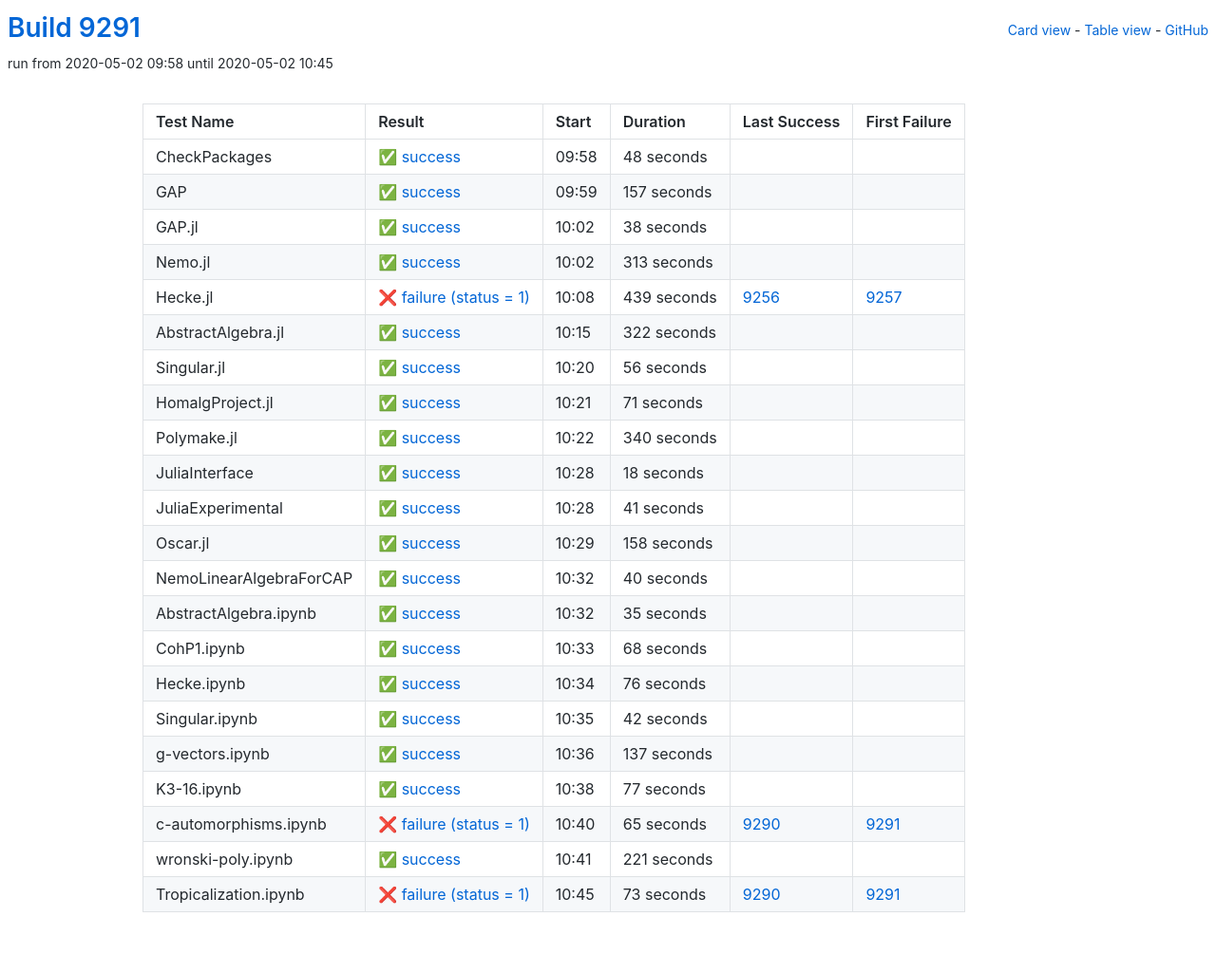
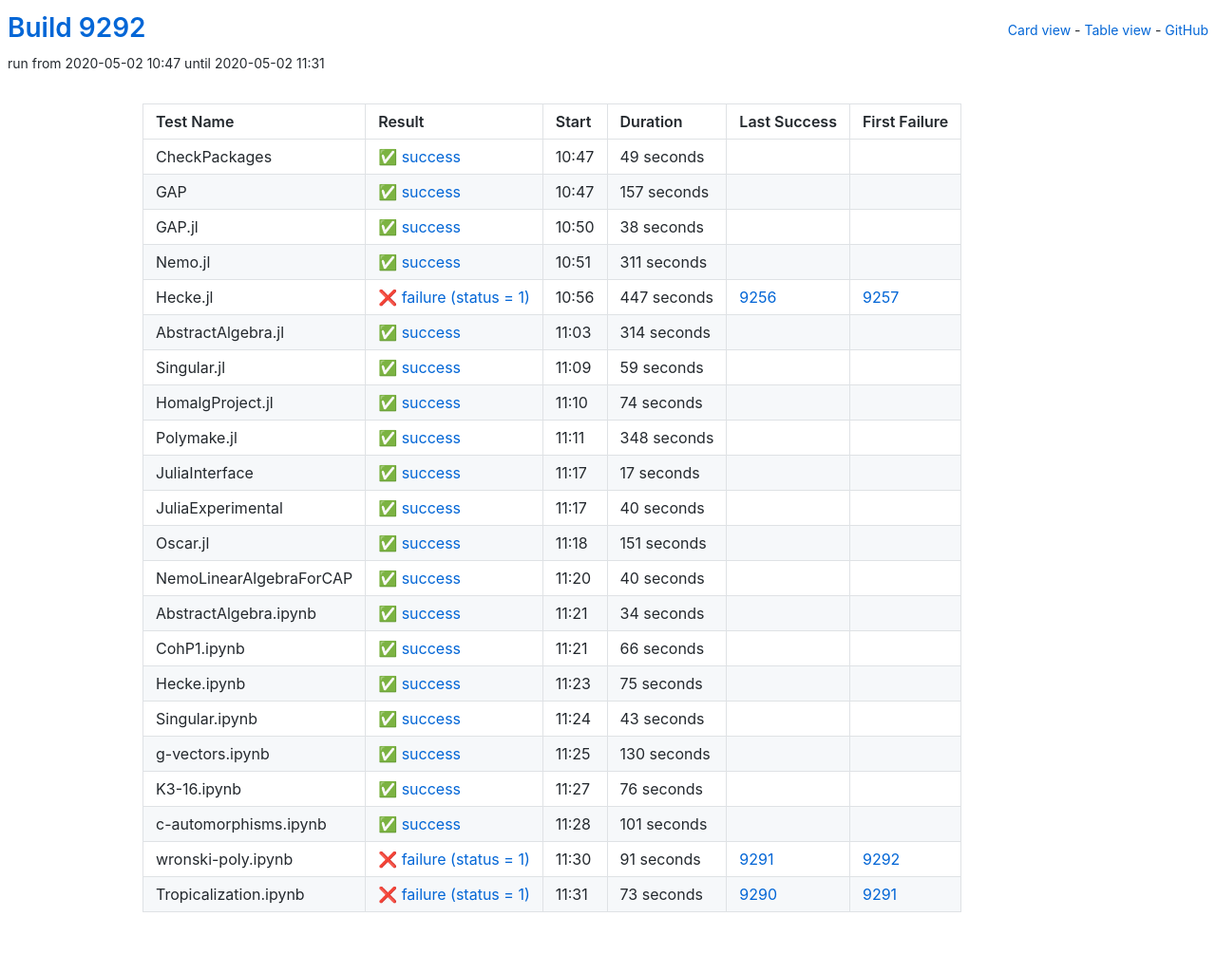
Before and after one commit to oscar-system/oscar-ci-status, a Jekyll site: the page built from table.html, in a window 1280 px wide. Shown: the whole page at 95% size. Built offline with Jekyll 4.4.1, drawn with Linux system fonts in a browser that asks for light colours.

Commit message:
Build 9292

```diff
--- a/_data/ci.yml
+++ b/_data/ci.yml
@@ -1,16 +1,16 @@
-build: 9291
-build_url: https://oscarci.mathematik.uni-kl.de/job/oscar/9291/
+build: 9292
+build_url: https://oscarci.mathematik.uni-kl.de/job/oscar/9292/
 job: oscar
 tests:
-- duration: 48
+- duration: 49
   exitcode: 0
   first_failure: false
   first_failure_url: null
   last_success: false
   last_success_url: null
-  log: https://oscarci.mathematik.uni-kl.de/job/oscar/9291/artifact/logs/build-9291/CheckPackages.log
+  log: https://oscarci.mathematik.uni-kl.de/job/oscar/9292/artifact/logs/build-9292/CheckPackages.log
   name: CheckPackages
-  start: 2020-05-02 09:58
+  start: 2020-05-02 10:47
   status: success
   success: true
 - duration: 157
@@ -19,9 +19,9 @@ tests:
   first_failure_url: null
   last_success: false
   last_success_url: null
-  log: https://oscarci.mathematik.uni-kl.de/job/oscar/9291/artifact/logs/build-9291/GAP.log
+  log: https://oscarci.mathematik.uni-kl.de/job/oscar/9292/artifact/logs/build-9292/GAP.log
   name: GAP
-  start: 2020-05-02 09:59
+  start: 2020-05-02 10:47
   status: success
   success: true
 - duration: 38
@@ -30,108 +30,86 @@ tests:
   first_failure_url: null
   last_success: false
   last_success_url: null
-  log: https://oscarci.mathematik.uni-kl.de/job/oscar/9291/artifact/logs/build-9291/GAP.jl.log
+  log: https://oscarci.mathematik.uni-kl.de/job/oscar/9292/artifact/logs/build-9292/GAP.jl.log
   name: GAP.jl
-  start: 2020-05-02 10:02
+  start: 2020-05-02 10:50
   status: success
   success: true
-- duration: 313
+- duration: 311
   exitcode: 0
   first_failure: false
   first_failure_url: null
   last_success: false
   last_success_url: null
-  log: https://oscarci.mathematik.uni-kl.de/job/oscar/9291/artifact/logs/build-9291/Nemo.jl.log
+  log: https://oscarci.mathematik.uni-kl.de/job/oscar/9292/artifact/logs/build-9292/Nemo.jl.log
   name: Nemo.jl
-  start: 2020-05-02 10:02
+  start: 2020-05-02 10:51
   status: success
   success: true
-- duration: 439
+- duration: 447
   exitcode: 1
   first_failure: 9257
   first_failure_url: https://oscarci.mathematik.uni-kl.de/job/oscar/9257/
   last_success: 9256
   last_success_url: https://oscarci.mathematik.uni-kl.de/job/oscar/9256/
-  log: https://oscarci.mathematik.uni-kl.de/job/oscar/9291/artifact/logs/build-9291/Hecke.jl.log
+  log: https://oscarci.mathematik.uni-kl.de/job/oscar/9292/artifact/logs/build-9292/Hecke.jl.log
   name: Hecke.jl
-  start: 2020-05-02 10:08
+  start: 2020-05-02 10:56
   status: failure
   success: false
-- duration: 322
+- duration: 314
   exitcode: 0
   first_failure: false
   first_failure_url: null
   last_success: false
   last_success_url: null
-  log: https://oscarci.mathematik.uni-kl.de/job/oscar/9291/artifact/logs/build-9291/AbstractAlgebra.jl.log
+  log: https://oscarci.mathematik.uni-kl.de/job/oscar/9292/artifact/logs/build-9292/AbstractAlgebra.jl.log
   name: AbstractAlgebra.jl
-  start: 2020-05-02 10:15
+  start: 2020-05-02 11:03
   status: success
   success: true
-- duration: 56
+- duration: 59
   exitcode: 0
   first_failure: false
   first_failure_url: null
   last_success: false
   last_success_url: null
-  log: https://oscarci.mathematik.uni-kl.de/job/oscar/9291/artifact/logs/build-9291/Singular.jl.log
+  log: https://oscarci.mathematik.uni-kl.de/job/oscar/9292/artifact/logs/build-9292/Singular.jl.log
   name: Singular.jl
-  start: 2020-05-02 10:20
+  start: 2020-05-02 11:09
   status: success
   success: true
-- duration: 71
+- duration: 74
   exitcode: 0
   first_failure: false
   first_failure_url: null
   last_success: false
   last_success_url: null
-  log: https://oscarci.mathematik.uni-kl.de/job/oscar/9291/artifact/logs/build-9291/HomalgProject.jl.log
+  log: https://oscarci.mathematik.uni-kl.de/job/oscar/9292/artifact/logs/build-9292/HomalgProject.jl.log
   name: HomalgProject.jl
-  start: 2020-05-02 10:21
+  start: 2020-05-02 11:10
   status: success
   success: true
-- duration: 340
+- duration: 348
   exitcode: 0
   first_failure: false
   first_failure_url: null
   last_success: false
   last_success_url: null
-  log: https://oscarci.mathematik.uni-kl.de/job/oscar/9291/artifact/logs/build-9291/Polymake.jl.log
+  log: https://oscarci.mathematik.uni-kl.de/job/oscar/9292/artifact/logs/build-9292/Polymake.jl.log
   name: Polymake.jl
-  start: 2020-05-02 10:22
+  start: 2020-05-02 11:11
   status: success
   success: true
-- duration: 18
+- duration: 17
   exitcode: 0
   first_failure: false
   first_failure_url: null
   last_success: false
   last_success_url: null
-  log: https://oscarci.mathematik.uni-kl.de/job/oscar/9291/artifact/logs/build-9291/JuliaInterface.log
+  log: https://oscarci.mathematik.uni-kl.de/job/oscar/9292/artifact/logs/build-9292/JuliaInterface.log
   name: JuliaInterface
-  start: 2020-05-02 10:28
-  status: success
-  success: true
-- duration: 41
-  exitcode: 0
-  first_failure: false
-  first_failure_url: null
-  last_success: false
-  last_success_url: null
-  log: https://oscarci.mathematik.uni-kl.de/job/oscar/9291/artifact/logs/build-9291/JuliaExperimental.log
-  name: JuliaExperimental
-  start: 2020-05-02 10:28
-  status: success
-  success: true
-- duration: 158
-  exitcode: 0
-  first_failure: false
-  first_failure_url: null
-  last_success: false
-  last_success_url: null
-  log: https://oscarci.mathematik.uni-kl.de/job/oscar/9291/artifact/logs/build-9291/Oscar.jl.log
-  name: Oscar.jl
-  start: 2020-05-02 10:29
+  start: 2020-05-02 11:17
   status: success
   success: true
 - duration: 40
@@ -140,31 +118,86 @@ tests:
   first_failure_url: null
   last_success: false
   last_success_url: null
-  log: https://oscarci.mathematik.uni-kl.de/job/oscar/9291/artifact/logs/build-9291/NemoLinearAlgebraForCAP.log
-  name: NemoLinearAlgebraForCAP
-  start: 2020-05-02 10:32
+  log: https://oscarci.mathematik.uni-kl.de/job/oscar/9292/artifact/logs/build-9292/JuliaExperimental.log
+  name: JuliaExperimental
+  start: 2020-05-02 11:17
   status: success
   success: true
-- duration: 35
+- duration: 151
   exitcode: 0
   first_failure: false
   first_failure_url: null
   last_success: false
   last_success_url: null
-  log: https://oscarci.mathematik.uni-kl.de/job/oscar/9291/artifact/logs/build-9291/AbstractAlgebra.ipynb.log
-  name: AbstractAlgebra.ipynb
-  start: 2020-05-02 10:32
+  log: https://oscarci.mathematik.uni-kl.de/job/oscar/9292/artifact/logs/build-9292/Oscar.jl.log
+  name: Oscar.jl
+  start: 2020-05-02 11:18
   status: success
   success: true
-- duration: 68
+- duration: 40
   exitcode: 0
   first_failure: false
   first_failure_url: null
   last_success: false
   last_success_url: null
-  log: https://oscarci.mathematik.uni-kl.de/job/oscar/9291/artifact/logs/build-9291/CohP1.ipynb.log
+  log: https://oscarci.mathematik.uni-kl.de/job/oscar/9292/artifact/logs/build-9292/NemoLinearAlgebraForCAP.log
+  name: NemoLinearAlgebraForCAP
+  start: 2020-05-02 11:20
+  status: success
+  success: true
+- duration: 34
+  exitcode: 0
+  first_failure: false
+  first_failure_url: null
+  last_success: false
+  last_success_url: null
+  log: https://oscarci.mathematik.uni-kl.de/job/oscar/9292/artifact/logs/build-9292/AbstractAlgebra.ipynb.log
+  name: AbstractAlgebra.ipynb
+  start: 2020-05-02 11:21
+  status: success
+  success: true
+- duration: 66
+  exitcode: 0
+  first_failure: false
+  first_failure_url: null
+  last_success: false
+  last_success_url: null
+  log: https://oscarci.mathematik.uni-kl.de/job/oscar/9292/artifact/logs/build-9292/CohP1.ipynb.log
   name: CohP1.ipynb
-  start: 2020-05-02 10:33
+  start: 2020-05-02 11:21
+  status: success
+  success: true
+- duration: 75
+  exitcode: 0
+  first_failure: false
+  first_failure_url: null
+  last_success: false
+  last_success_url: null
+  log: https://oscarci.mathematik.uni-kl.de/job/oscar/9292/artifact/logs/build-9292/Hecke.ipynb.log
+  name: Hecke.ipynb
+  start: 2020-05-02 11:23
+  status: success
+  success: true
+- duration: 43
+  exitcode: 0
+  first_failure: false
+  first_failure_url: null
+  last_success: false
+  last_success_url: null
+  log: https://oscarci.mathematik.uni-kl.de/job/oscar/9292/artifact/logs/build-9292/Singular.ipynb.log
+  name: Singular.ipynb
+  start: 2020-05-02 11:24
+  status: success
+  success: true
+- duration: 130
+  exitcode: 0
+  first_failure: false
+  first_failure_url: null
+  last_success: false
+  last_success_url: null
+  log: https://oscarci.mathematik.uni-kl.de/job/oscar/9292/artifact/logs/build-9292/g-vectors.ipynb.log
+  name: g-vectors.ipynb
+  start: 2020-05-02 11:25
   status: success
   success: true
 - duration: 76
@@ -173,74 +206,41 @@ tests:
   first_failure_url: null
   last_success: false
   last_success_url: null
-  log: https://oscarci.mathematik.uni-kl.de/job/oscar/9291/artifact/logs/build-9291/Hecke.ipynb.log
-  name: Hecke.ipynb
-  start: 2020-05-02 10:34
+  log: https://oscarci.mathematik.uni-kl.de/job/oscar/9292/artifact/logs/build-9292/K3-16.ipynb.log
+  name: K3-16.ipynb
+  start: 2020-05-02 11:27
   status: success
   success: true
-- duration: 42
+- duration: 101
   exitcode: 0
   first_failure: false
   first_failure_url: null
   last_success: false
   last_success_url: null
-  log: https://oscarci.mathematik.uni-kl.de/job/oscar/9291/artifact/logs/build-9291/Singular.ipynb.log
-  name: Singular.ipynb
-  start: 2020-05-02 10:35
+  log: https://oscarci.mathematik.uni-kl.de/job/oscar/9292/artifact/logs/build-9292/c-automorphisms.ipynb.log
+  name: c-automorphisms.ipynb
+  start: 2020-05-02 11:28
   status: success
   success: true
-- duration: 137
-  exitcode: 0
-  first_failure: false
-  first_failure_url: null
-  last_success: false
-  last_success_url: null
-  log: https://oscarci.mathematik.uni-kl.de/job/oscar/9291/artifact/logs/build-9291/g-vectors.ipynb.log
-  name: g-vectors.ipynb
-  start: 2020-05-02 10:36
-  status: success
-  success: true
-- duration: 77
-  exitcode: 0
-  first_failure: false
-  first_failure_url: null
-  last_success: false
-  last_success_url: null
-  log: https://oscarci.mathematik.uni-kl.de/job/oscar/9291/artifact/logs/build-9291/K3-16.ipynb.log
-  name: K3-16.ipynb
-  start: 2020-05-02 10:38
-  status: success
-  success: true
-- duration: 65
+- duration: 91
   exitcode: 1
-  first_failure: 9291
-  first_failure_url: https://oscarci.mathematik.uni-kl.de/job/oscar/9291/
-  last_success: 9290
-  last_success_url: https://oscarci.mathematik.uni-kl.de/job/oscar/9290/
-  log: https://oscarci.mathematik.uni-kl.de/job/oscar/9291/artifact/logs/build-9291/c-automorphisms.ipynb.log
-  name: c-automorphisms.ipynb
-  start: 2020-05-02 10:40
+  first_failure: 9292
+  first_failure_url: https://oscarci.mathematik.uni-kl.de/job/oscar/9292/
+  last_success: 9291
+  last_success_url: https://oscarci.mathematik.uni-kl.de/job/oscar/9291/
+  log: https://oscarci.mathematik.uni-kl.de/job/oscar/9292/artifact/logs/build-9292/wronski-poly.ipynb.log
+  name: wronski-poly.ipynb
+  start: 2020-05-02 11:30
   status: failure
   success: false
-- duration: 221
-  exitcode: 0
-  first_failure: false
-  first_failure_url: null
-  last_success: false
-  last_success_url: null
-  log: https://oscarci.mathematik.uni-kl.de/job/oscar/9291/artifact/logs/build-9291/wronski-poly.ipynb.log
-  name: wronski-poly.ipynb
-  start: 2020-05-02 10:41
-  status: success
-  success: true
 - duration: 73
   exitcode: 1
   first_failure: 9291
   first_failure_url: https://oscarci.mathematik.uni-kl.de/job/oscar/9291/
   last_success: 9290
   last_success_url: https://oscarci.mathematik.uni-kl.de/job/oscar/9290/
-  log: https://oscarci.mathematik.uni-kl.de/job/oscar/9291/artifact/logs/build-9291/Tropicalization.ipynb.log
+  log: https://oscarci.mathematik.uni-kl.de/job/oscar/9292/artifact/logs/build-9292/Tropicalization.ipynb.log
   name: Tropicalization.ipynb
-  start: 2020-05-02 10:45
+  start: 2020-05-02 11:31
   status: failure
   success: false
```
Also changed, not shown: README.md.
